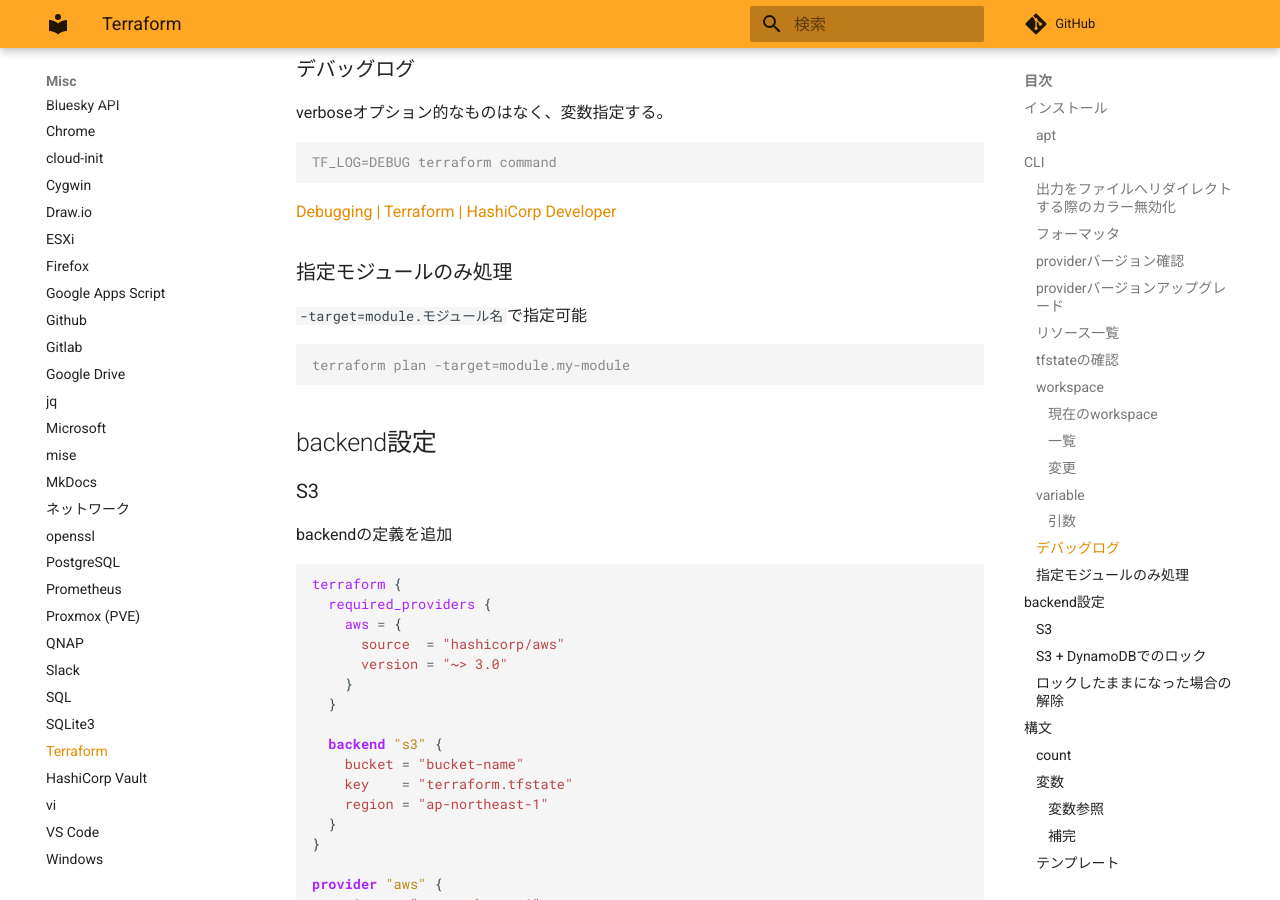
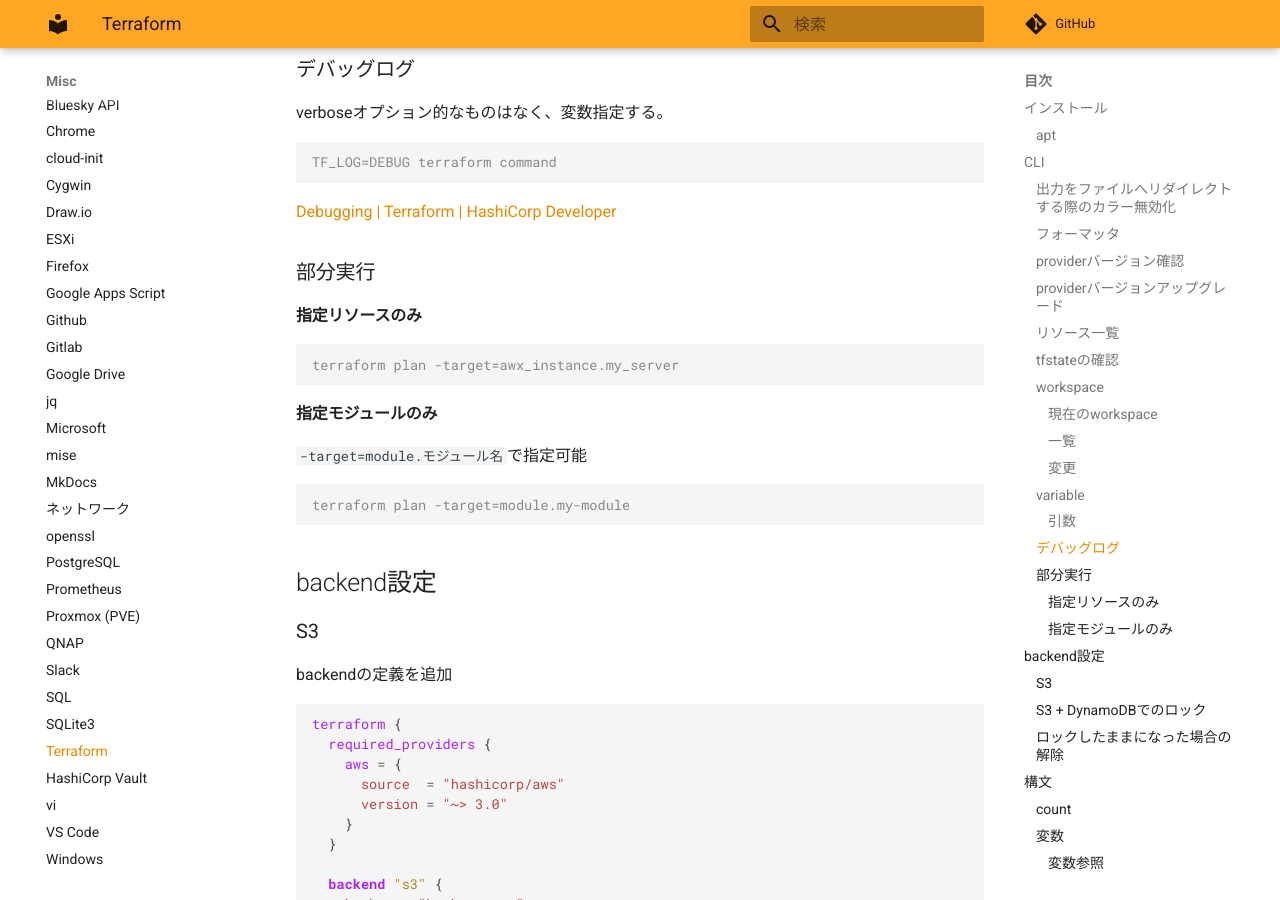
Before and after one commit to zaki-lknr/docs, an MkDocs documentation site: the page built from docs/Misc/terraform.md, in a window 1280 px wide and 900 px high, scrolled down 2169 px. Built offline with MkDocs 1.6.1 and Material for MkDocs 9.7.7, drawn with Linux system fonts in a browser that asks for light colours; comment, search, counter and statistics services are not loaded.

Commit message:
add: misc/terraform: 指定リソースのみ部分処理

````diff
--- a/docs/Misc/terraform.md
+++ b/docs/Misc/terraform.md
@@ -108,7 +108,15 @@ TF_LOG=DEBUG terraform command
 
 [Debugging | Terraform | HashiCorp Developer](https://developer.hashicorp.com/terraform/internals/debugging)
 
-### 指定モジュールのみ処理
+### 部分実行
+
+#### 指定リソースのみ
+
+```console
+terraform plan -target=awx_instance.my_server
+```
+
+#### 指定モジュールのみ
 
 `-target=module.モジュール名`で指定可能
 
````
